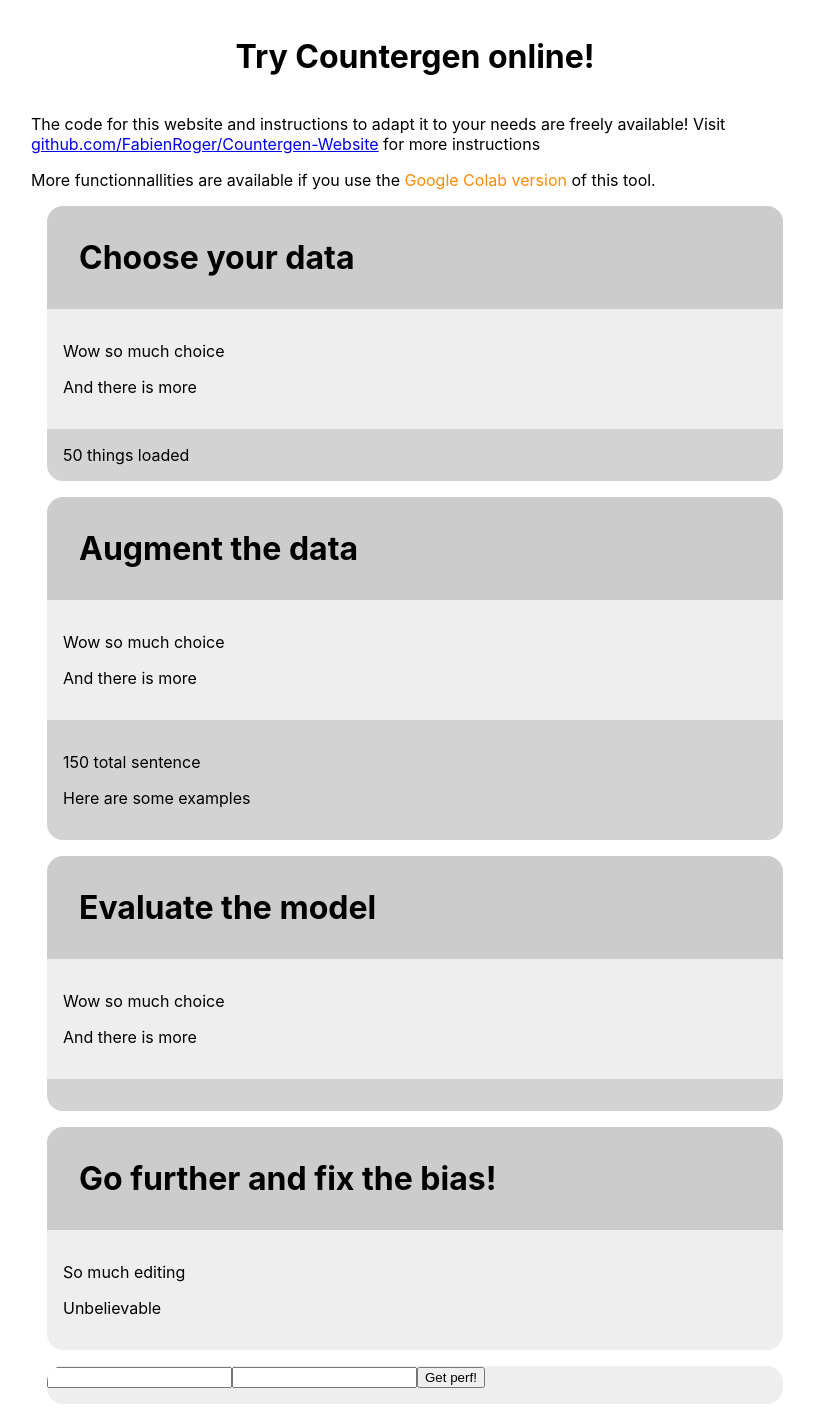
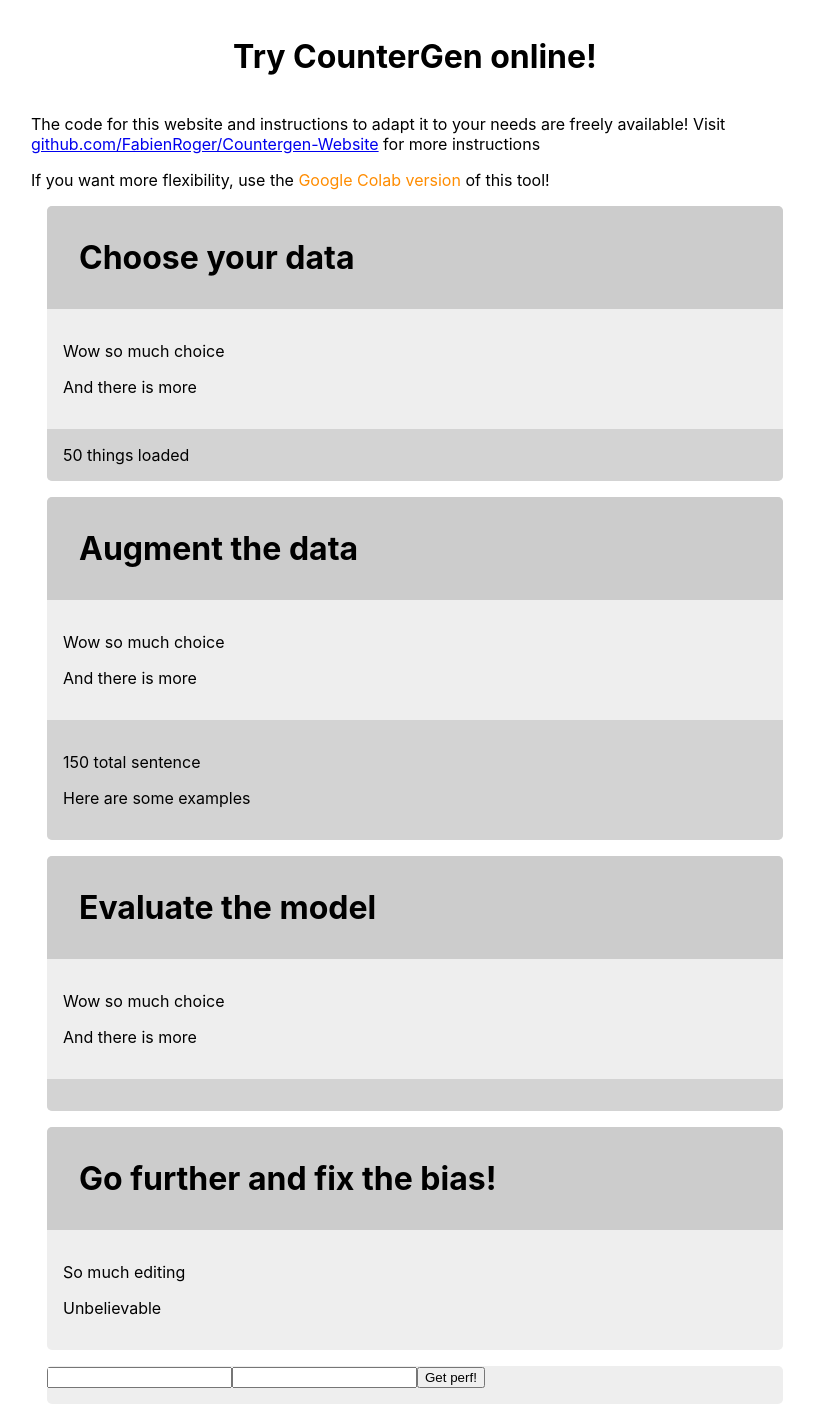
Before and after one commit to safer-ai/SaferAI-Website, a React (Create React App) app in the folder frontend/: page / in a window 1280 px wide. Shown: the whole page, without its empty margins (225-1039 px from the left). Built offline with nearby package versions, Linux system fonts and the light colour scheme; no server answers.

Commit message:
Add scaffolding

```diff
--- a/frontend/src/App.css
+++ b/frontend/src/App.css
@@ -11,7 +11,7 @@
 .section {
   margin: 1em;
   background-color: #eee;
-  border-radius: 1em;
+  border-radius: 5px;
   border-collapse: separate;
   overflow: hidden;
 }
--- a/frontend/src/App.tsx
+++ b/frontend/src/App.tsx
@@ -2,16 +2,24 @@ import React, { useState } from "react";
 import "./App.css";
 import getperf from "./communication";
 import ColabLink from "./components/ColabLink";
+import DataAugmentation from "./sections/DataAugmentation";
+import DataSelection from "./sections/DataSelection";
+import ModelEditing from "./sections/ModelEditing";
+import ModelEvaluation from "./sections/ModelEvaluation";
+import { AugmentedDataset, Dataset } from "./types";
 
 const App = () => {
+  const [dataset, setDataset] = useState<Dataset>({ samples: [] });
+  const [augdataset, setAugDataset] = useState<AugmentedDataset | null>(null);
+
+  // TESTS
   const [data, setData] = useState<string>("");
-
   const [input, setInput] = useState<string>("");
   const [output, setOutput] = useState<string>("");
 
   return (
     <div className="container">
-      <h1 className="title">Try Countergen online!</h1>
+      <h1 className="title">Try CounterGen online!</h1>
       <p>
         The code for this website and instructions to adapt it to your needs are
         freely available! Visit{" "}
@@ -21,43 +29,22 @@ const App = () => {
         for more instructions
       </p>
       <p>
-        More functionnallities are available if you use the <ColabLink>Google Colab version</ColabLink> of this tool.
+        If you want more flexibility, use the{" "}
+        <ColabLink>Google Colab version</ColabLink> of this tool!
       </p>
-      <div className="section">
-        <div className="section-title">Choose your data</div>
-        <div className="section-content">
-          <p>Wow so much choice</p>
-          <p>And there is more</p>
-        </div>
-        <div className="section-result">50 things loaded</div>
-      </div>
 
-      <div className="section">
-        <div className="section-title">Augment the data</div>
-        <div className="section-content">
-          <p>Wow so much choice</p>
-          <p>And there is more</p>
-        </div>
-        <div className="section-result">
-          <p>150 total sentence</p>
-          <p>Here are some examples</p>
-        </div>
-      </div>
-      <div className="section">
-        <div className="section-title">Evaluate the model</div>
-        <div className="section-content">
-          <p>Wow so much choice</p>
-          <p>And there is more</p>
-        </div>
-        <div className="section-result"></div>
-      </div>
-      <div className="section">
-        <div className="section-title">Go further and fix the bias!</div>
-        <div className="section-content">
-          <p>So much editing</p>
-          <p>Unbelievable</p>
-        </div>
-      </div>
+      <DataSelection dataset={dataset} setDataset={setDataset} />
+
+      <DataAugmentation
+        dataset={dataset}
+        augdataset={augdataset}
+        setAugDataset={setAugDataset}
+      />
+
+      <ModelEvaluation augdataset={augdataset} />
+
+      <ModelEditing />
+
       <div className="section">
         <input value={input} onChange={(e) => setInput(e.target.value)}></input>
         <input
--- /dev/null
+++ b/frontend/src/sections/DataAugmentation.tsx
@@ -0,0 +1,28 @@
+import React, { useState } from "react";
+import "../App.css";
+import { AugmentedDataset, Dataset } from "../types";
+
+type DataAugmentationProps = {
+  dataset: Dataset;
+  augdataset: AugmentedDataset | null;
+  setAugDataset: (augds: AugmentedDataset) => void;
+};
+
+const DataAugmentation = (props: DataAugmentationProps) => {
+  const { dataset, augdataset, setAugDataset } = props;
+  return (
+    <div className="section">
+      <div className="section-title">Augment the data</div>
+      <div className="section-content">
+        <p>Wow so much choice</p>
+        <p>And there is more</p>
+      </div>
+      <div className="section-result">
+        <p>150 total sentence</p>
+        <p>Here are some examples</p>
+      </div>
+    </div>
+  );
+};
+
+export default DataAugmentation;
--- /dev/null
+++ b/frontend/src/sections/DataSelection.tsx
@@ -0,0 +1,24 @@
+import React, { useState } from "react";
+import "../App.css";
+import { Dataset } from "../types";
+
+type DataSelectionProps = {
+  dataset: Dataset;
+  setDataset: (ds: Dataset) => void;
+};
+
+const DataSelection = (props: DataSelectionProps) => {
+  const { dataset, setDataset } = props;
+  return (
+    <div className="section">
+      <div className="section-title">Choose your data</div>
+      <div className="section-content">
+        <p>Wow so much choice</p>
+        <p>And there is more</p>
+      </div>
+      <div className="section-result">50 things loaded</div>
+    </div>
+  );
+};
+
+export default DataSelection;
--- /dev/null
+++ b/frontend/src/sections/ModelEditing.tsx
@@ -0,0 +1,17 @@
+import React, { useState } from "react";
+
+type ModelEditingProps = {};
+
+const ModelEditing = (props: ModelEditingProps) => {
+  return (
+    <div className="section">
+      <div className="section-title">Go further and fix the bias!</div>
+      <div className="section-content">
+        <p>So much editing</p>
+        <p>Unbelievable</p>
+      </div>
+    </div>
+  );
+};
+
+export default ModelEditing;
--- /dev/null
+++ b/frontend/src/sections/ModelEvaluation.tsx
@@ -0,0 +1,23 @@
+import React, { useState } from "react";
+import "../App.css";
+import { AugmentedDataset } from "../types";
+
+type ModelEvaluationProps = {
+  augdataset: AugmentedDataset | null;
+};
+
+const ModelEvaluation = (props: ModelEvaluationProps) => {
+  const { augdataset } = props;
+  return (
+    <div className="section">
+      <div className="section-title">Evaluate the model</div>
+      <div className="section-content">
+        <p>Wow so much choice</p>
+        <p>And there is more</p>
+      </div>
+      <div className="section-result"></div>
+    </div>
+  );
+};
+
+export default ModelEvaluation;
```
Also changed, not shown: frontend/src/components/TextSelector.tsx (added, +10 -0 lines), frontend/src/components/TextSelector.css (added).
